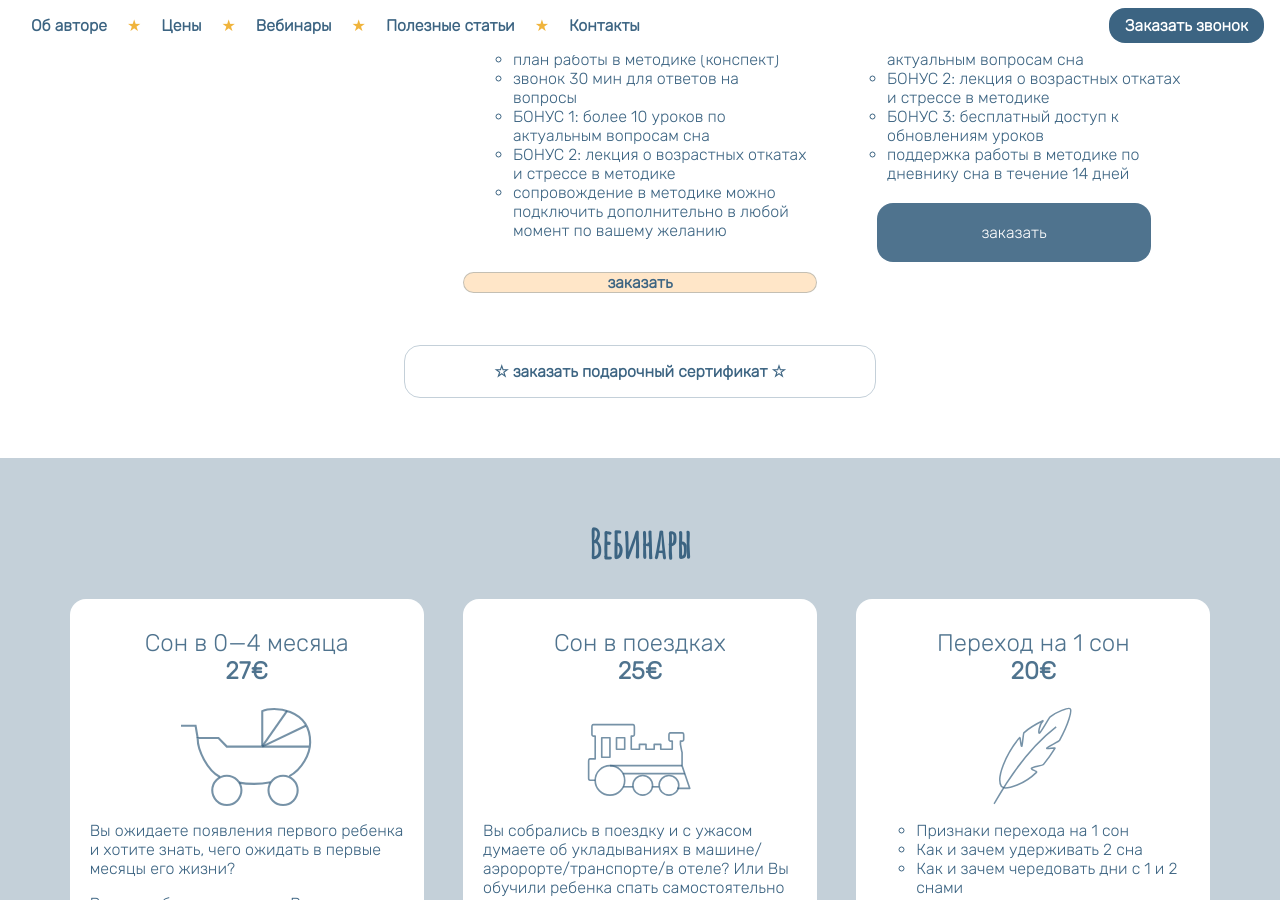
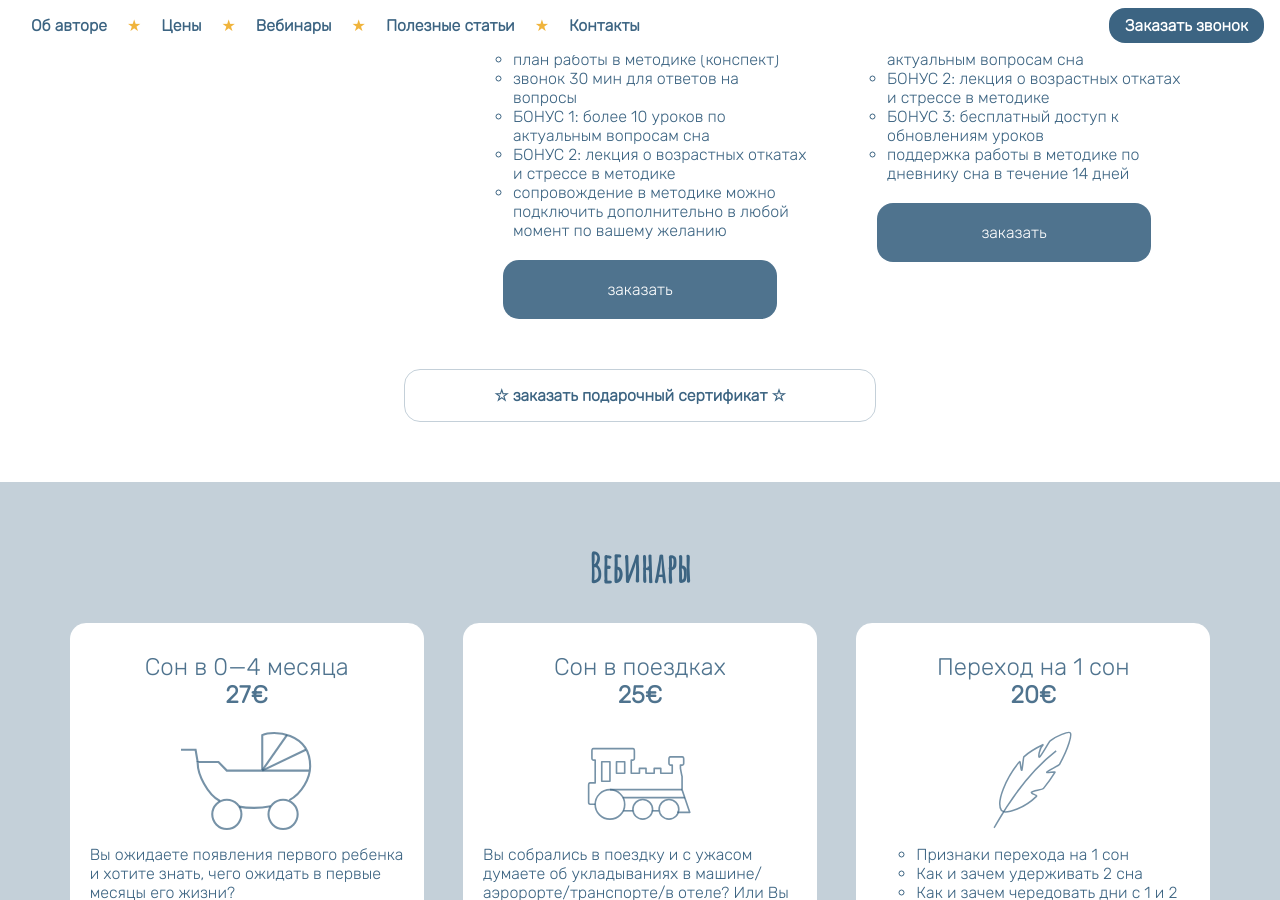
Before and after one commit to iriiiina/sleepconsult-demo, a Jekyll site: the page built from index.html, in a window 1280 px wide and 900 px high, scrolled down 4964 px. Built offline with Jekyll 4.4.1, drawn with Linux system fonts in a browser that asks for light colours.

Commit message:
change back class of button

```diff
--- a/_includes/prices.html
+++ b/_includes/prices.html
@@ -127,7 +127,7 @@
                 </ul>
             </div>
 
-            <p class="home-button button">
+            <p class="price-register-button button">
                 <a href="https://docs.google.com/forms/d/1cuo0t274ueyM6HQzFg5O-RSuy23wMIOF2jwSQv2S2sw/viewform?edit_requested=true"
                     target="_blank">
                     заказать
```
